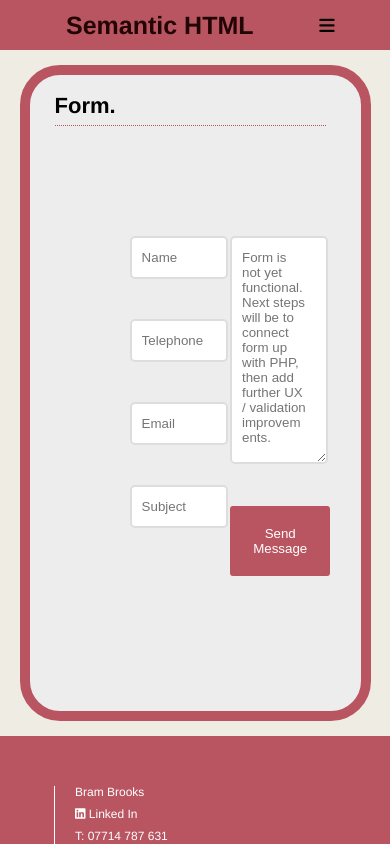
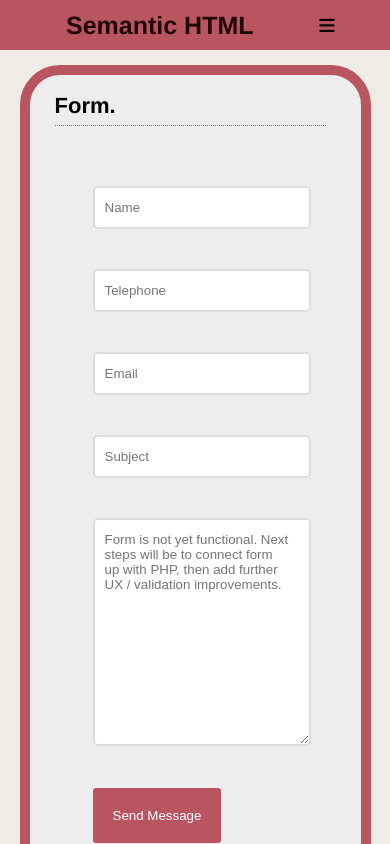
Before and after one commit to BramBrooks/semanticHTML, a React (Create React App) app: page /form in a window 390 px wide. Shown: the top 844 px of the page. Built offline with nearby package versions, Linux system fonts and the light colour scheme; a web font is replaced by a local one.

Commit message:
updates mobile view styling for form page

```diff
--- a/src/styles/pages/4.form.scss
+++ b/src/styles/pages/4.form.scss
@@ -5,11 +5,13 @@ form {
     display: flex;
     flex-wrap: wrap;
     width: 100%;
-
     justify-content: center;
+    flex-wrap: wrap;
+    // justify-content: space-between;
 
     .flex_item_1 {
       width: 40%;
+      min-width: 400px;
       p {
         font-weight: bold;
         font-size: 20px;
@@ -34,6 +36,7 @@ form {
     }
     .flex_item_2 {
       width: 40%;
+      min-width: 400px;
 
       p {
         // width: 1000px;
@@ -81,5 +84,61 @@ form {
   }
 }
 
+@media screen and (max-width: 1026px) {
+  form {
+    margin: 70px 0px 90px 50px;
+  }
+}
+
+@media screen and (max-width: 580px) {
+  form {
+    margin: 50px 0px 90px 25px;
+  }
+
+  form .flex_container .flex_item_1,
+  form .flex_container .flex_item_2 {
+    width: 300px;
+    // min-width: 300px;
+    min-width: 100px;
+  }
+}
+@media screen and (max-width: 430px) {
+  form {
+    margin: 50px 0px 90px 25px;
+  }
+
+  form .flex_container .flex_item_1,
+  form .flex_container .flex_item_2 {
+    width: 250px;
+    // min-width: 300px;
+    min-width: 100px;
+  }
+}
+@media screen and (max-width: 375px) {
+  form {
+    margin: 50px 0px 90px 15px;
+  }
+
+  form .flex_container .flex_item_1,
+  form .flex_container .flex_item_2 {
+    width: 250px;
+    // min-width: 300px;
+    min-width: 100px;
+  }
+}
+
+@media screen and (max-width: 345px) {
+  form {
+    margin: 50px 0px 90px 0px;
+  }
+
+  form .flex_container .flex_item_1,
+  form .flex_container .flex_item_2 {
+    width: 230px;
+    // min-width: 300px;
+    min-width: 100px;
+  }
+}
+
 // flex grow probably not applicable in this situation, as you don't want the form to grow too much!
 // you on the to be pretty limited in size
```
